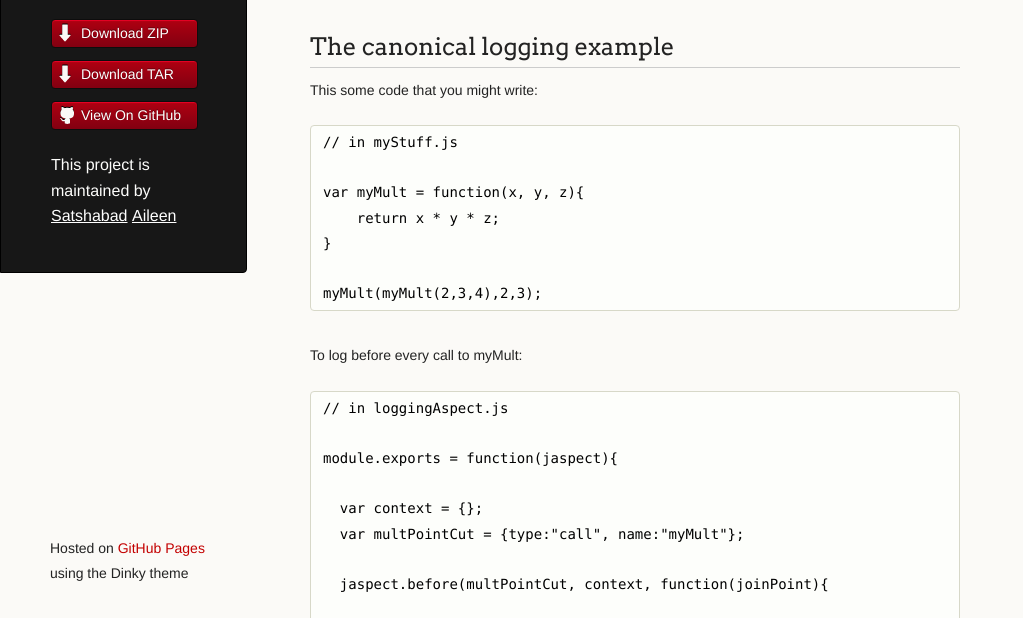
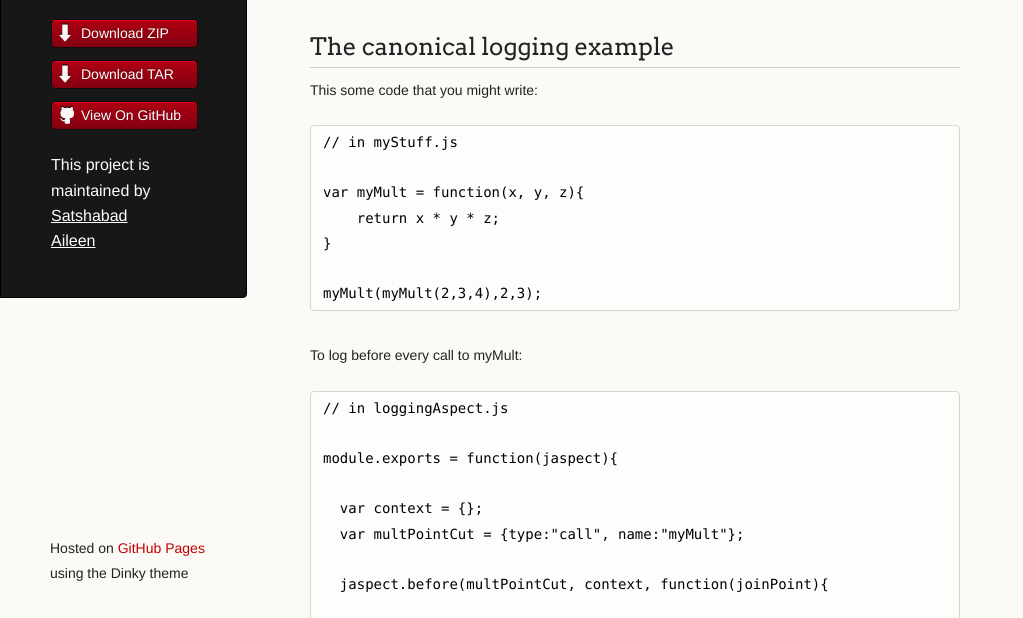
Before and after one commit to Satshabad/jaspect, a plain HTML site: page index.html in a window 1280 px wide. Shown: the part 182-800 px from the top of the page, without its empty margins (0-1023 px from the left). Drawn offline with Linux system fonts and the light colour scheme.

Commit message:
added space

```diff
--- a/index.html
+++ b/index.html
@@ -25,7 +25,7 @@
           <li><a class="buttons github" href="https://github.com/Satshabad/jaspect">View On GitHub</a></li>
         </ul>
 
-        <p class="header">This project is maintained by <a class="header name" href="https://github.com/Satshabad">Satshabad</a>  <a class="header name" href="https://github.com/aca08">Aileen</a></p>
+        <p class="header">This project is maintained by <a class="header name" href="https://github.com/Satshabad">Satshabad</a> <br>  <a class="header name" href="https://github.com/aca08">Aileen</a></p>
 
 
       </header>
```
